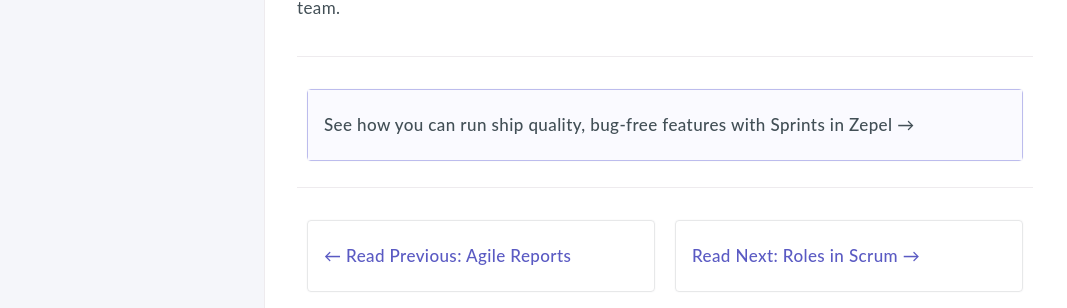
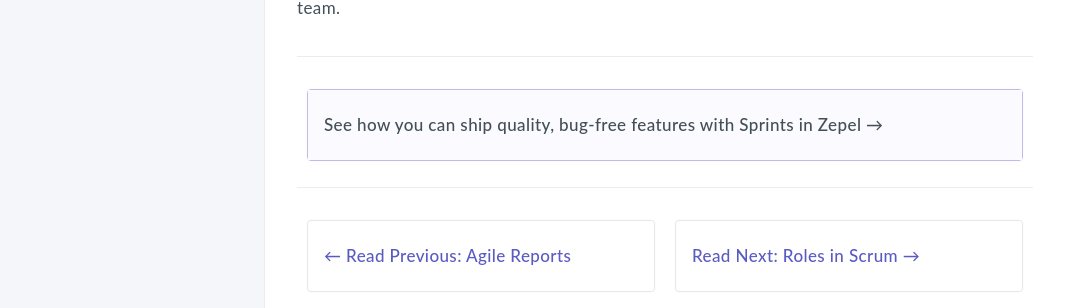
Before and after one commit to svikashk/agile, a Jekyll site: the page built from agile/scrum.md, in a window 1280 px wide. Shown: the part 827-1135 px from the top of the page, without its empty margins (91-1158 px from the left). Built offline with Jekyll 4.4.1, drawn with Linux system fonts in a browser that asks for light colours.

Commit message:
text changes

```diff
--- a/agile/scrum.md
+++ b/agile/scrum.md
@@ -34,7 +34,7 @@ If you ever find people around you sit through multiple meetings, use words like
 <div class="highlight-card">
     <div class="highlight-container">
         <a href="https://zepel.io/features/sprints/?utm_source=agilelibrary&utm_medium=bottom-cta&utm_campaign=scrum" target="_blank">
-        <p class="highlight-card-title">See how you can run ship quality, bug-free features with Sprints in Zepel  →</p>
+        <p class="highlight-card-title">See how you can ship quality, bug-free features with Sprints in Zepel  →</p>
         </a>
     </div>
 </div>
```
Also changed, not shown: agile/scrum-backlog.md (+1 -1 lines), agile/scrum-meetings.md (+1 -1 lines), agile/scrum-roles.md (+1 -1 lines).
